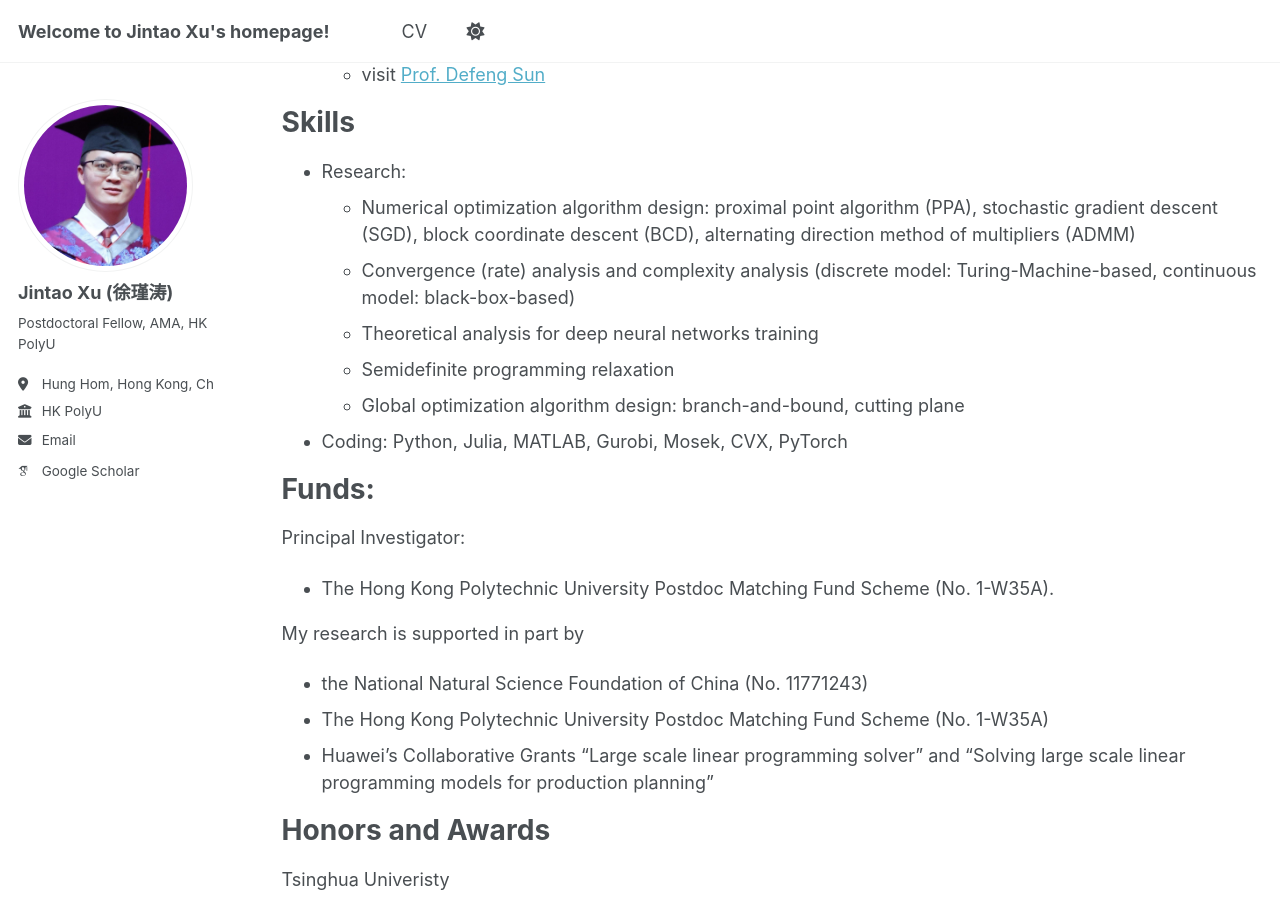
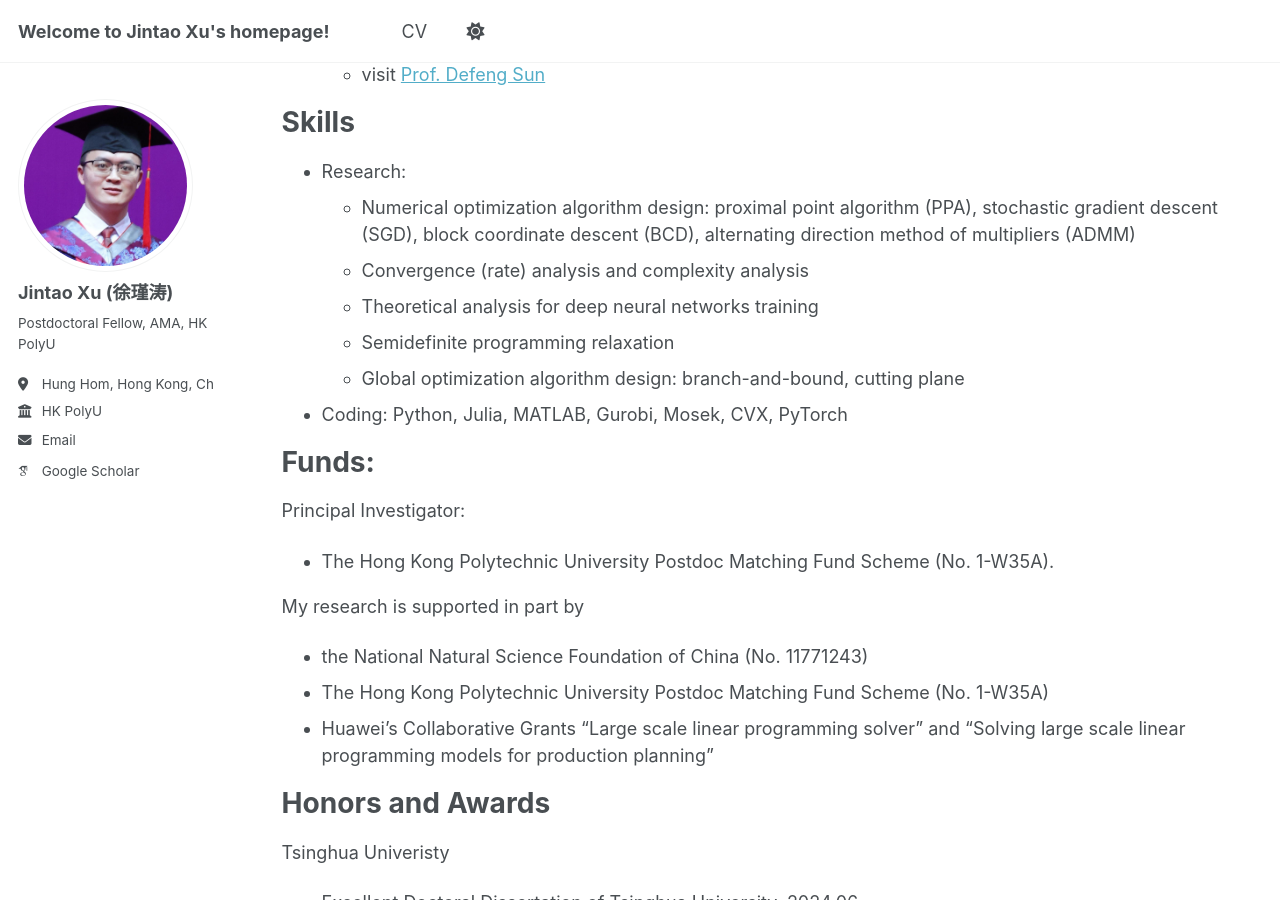
Before and after one commit to JintaoXuMath/JintaoXuMath.github.io, a Jekyll site: the page built from _pages/cv.md, in a window 1280 px wide and 900 px high, scrolled down 499 px. Built offline with Jekyll 4.4.1, drawn with Linux system fonts in a browser that asks for light colours; some web fonts are replaced.

Commit message:
Update cv.md

```diff
--- a/_pages/cv.md
+++ b/_pages/cv.md
@@ -30,8 +30,7 @@ Skills
 * Research:
   * Numerical optimization algorithm design: proximal point algorithm (PPA), stochastic gradient descent (SGD), block
 coordinate descent (BCD), alternating direction method of multipliers (ADMM)
-  * Convergence (rate) analysis and complexity analysis (discrete model: Turing-Machine-based, continuous model:
-black-box-based)
+  * Convergence (rate) analysis and complexity analysis
   * Theoretical analysis for deep neural networks training
   * Semidefinite programming relaxation
   * Global optimization algorithm design: branch-and-bound, cutting plane
```
